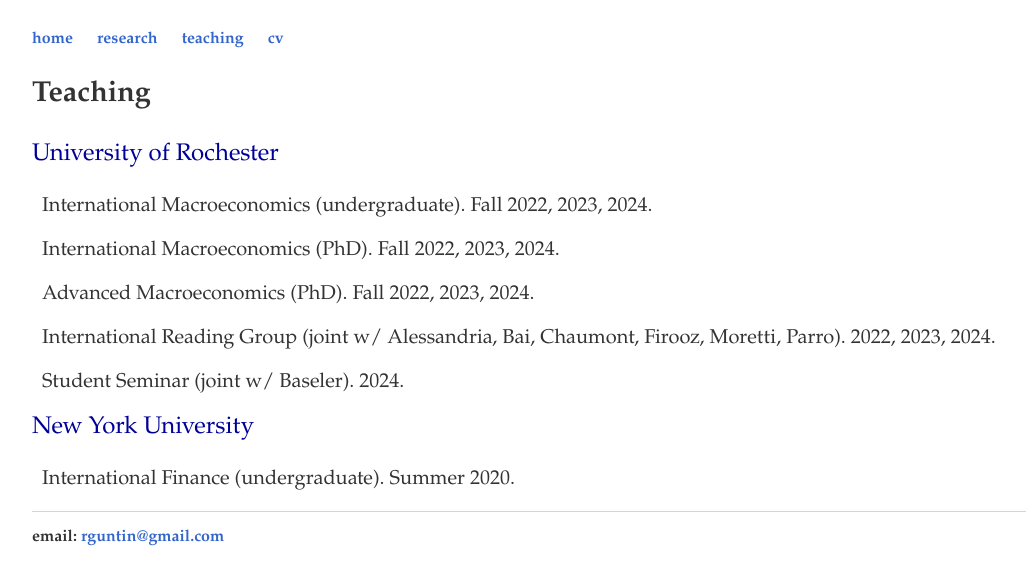
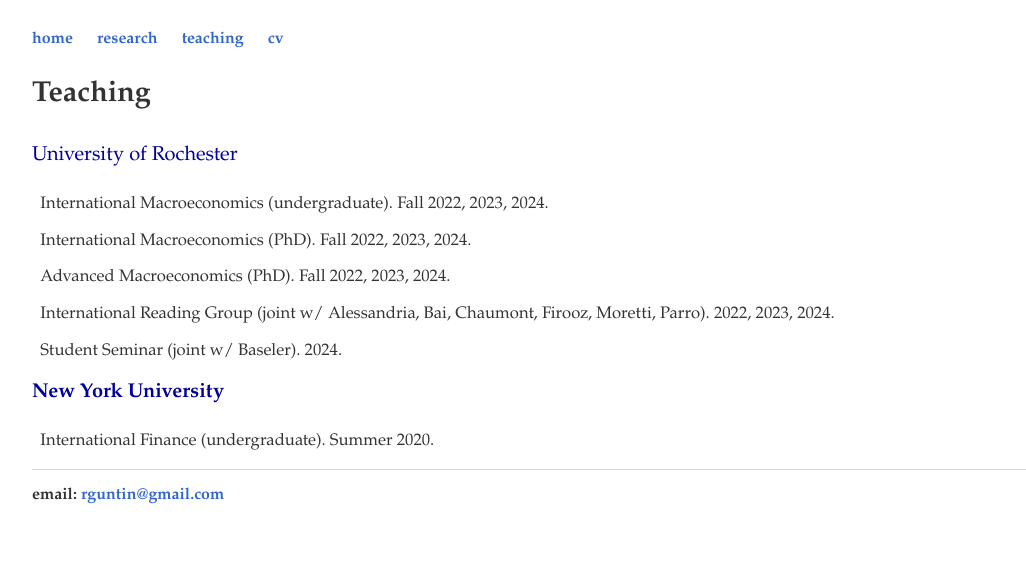
Before and after one commit to rafaguntin/rafaguntin.github.io, a Jekyll site: the page built from teaching/index.html, in a window 1280 px wide. Shown: the top 585 px of the page, without its empty margins (96-1122 px from the left). Built offline with Jekyll 4.4.1, drawn with Linux system fonts in a browser that asks for light colours.

Commit message:
Update index.html

```diff
--- a/teaching/index.html
+++ b/teaching/index.html
@@ -8,9 +8,9 @@
     <p><b>Teaching</b></p>
   </big>
 
-    <p style="color:#000099; margin-top: 10px;"> University of Rochester</p>
+    <p style="color:#000099; margin-top: 10px;"><small><b></b>University of Rochester</b></small></p>
 
-  <small>
+  <small><small>
     <div style="margin-top: 10px;">
       <p> &nbsp; International Macroeconomics (undergraduate). Fall 2022, 2023, 2024.</p>
       <p> &nbsp; International Macroeconomics (PhD). Fall 2022, 2023, 2024.</p>
@@ -18,13 +18,13 @@
       <p> &nbsp; International Reading Group (joint w/ Alessandria, Bai, Chaumont, Firooz, Moretti, Parro). 2022, 2023, 2024.</p>
       <p> &nbsp; Student Seminar (joint w/ Baseler). 2024.</p>
     </div>
-  </small>
+  </small></small>
 
-    <p style="color:#000099; margin-top: 15px;"> New York University</p>
+    <p style="color:#000099; margin-top: 15px;"><small><b>New York University</b></small></p>
 
-  <small>
+  <small><small>
     <div style="margin-top: 10px;">
       <p> &nbsp; International Finance (undergraduate). Summer 2020.</p>
     </div>
-  </small>
+  </small></small>
 		<div class="blurb">
```
